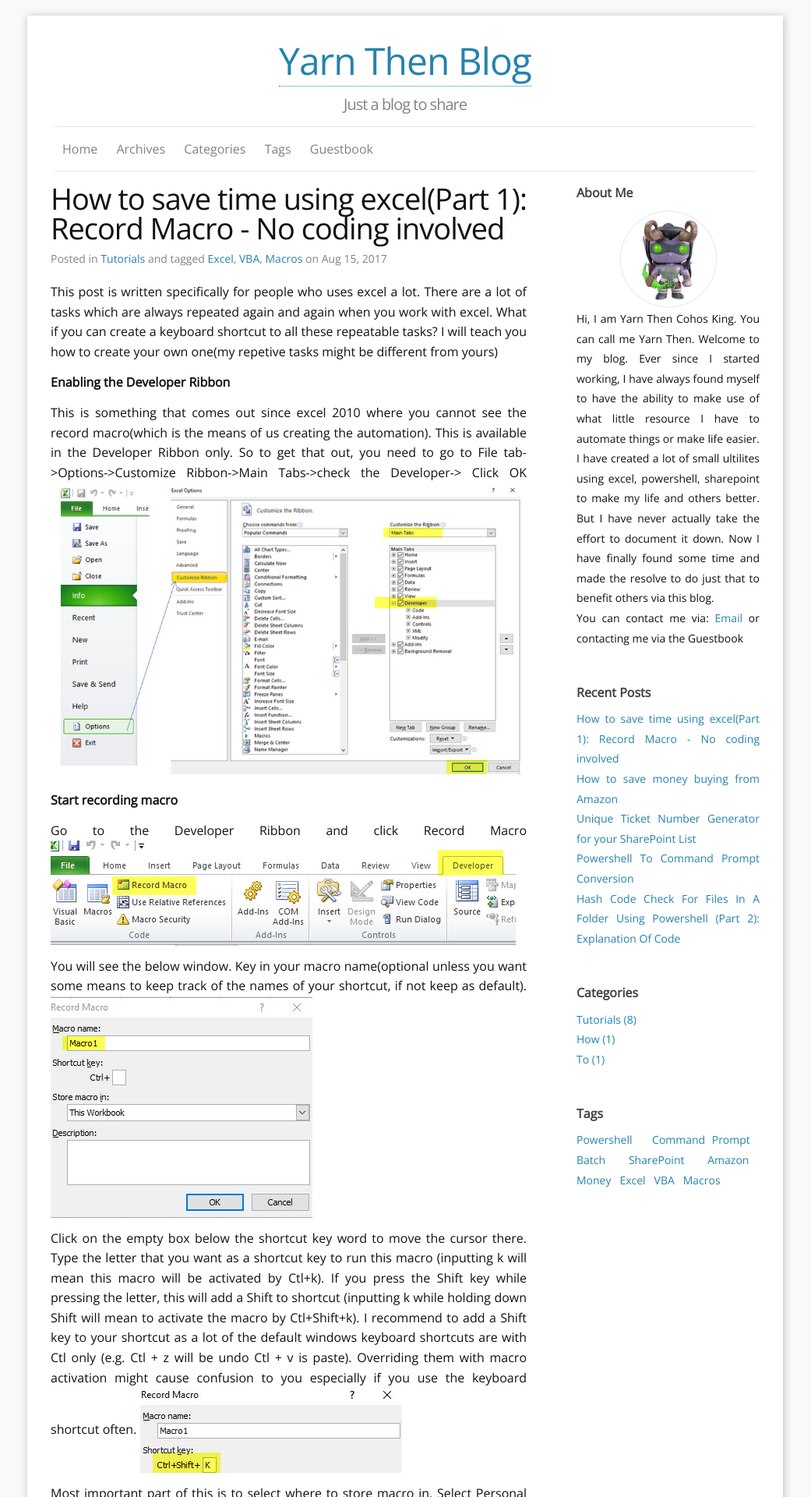
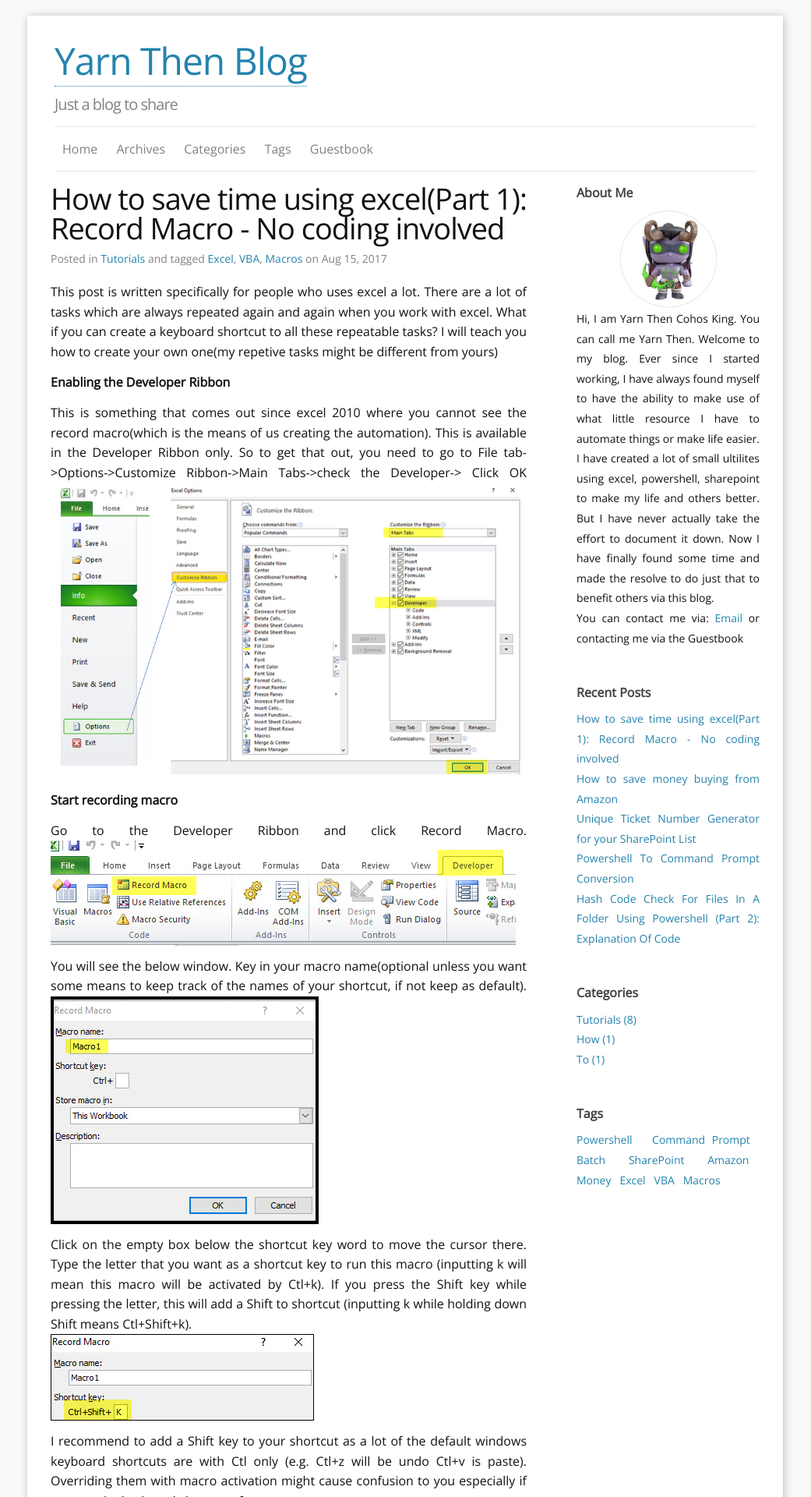
Before and after one commit to yarnthen/yarnthencohosking, a Jekyll site: the page built from _posts/2017-08-15-how-to-save-time-using-excel-part-1.md, in a window 1280 px wide. Shown: the top 1920 px of the page at 78% size, without its empty margins (120-1161 px from the left). Built offline with Jekyll 4.4.1, drawn with Linux system fonts in a browser that asks for light colours; nearby versions of some CDN libraries; comment, search, counter and statistics services are not loaded; some of the changed text lies outside the part shown.

Commit message:
modified new post

```diff
--- a/_posts/2017-08-15-how-to-save-time-using-excel-part-1.md
+++ b/_posts/2017-08-15-how-to-save-time-using-excel-part-1.md
@@ -17,14 +17,17 @@
 
 **Start recording macro**
 
-Go to the Developer Ribbon and click Record Macro
+Go to the Developer Ribbon and click Record Macro.
 <img src="{{ site.urlimg }}/record_macro_way.jpg" alt="">
 
 You will see the below window. Key in your macro name(optional unless you want some means to keep track of the names of your shortcut, if not keep as default).
 <img src="{{ site.urlimg }}/macro1.jpg" alt="">
 
-Click on the empty box below the shortcut key word to move the cursor there. Type the letter that you want as a shortcut key to run this macro (inputting k will mean this macro will be activated by Ctl+k). If you press the Shift key while pressing the letter, this will add a Shift to shortcut (inputting k while holding down Shift will mean to activate the macro by Ctl+Shift+k). I recommend to add a Shift key to your shortcut as a lot of the default windows keyboard shortcuts are with Ctl only (e.g. Ctl + z will be undo Ctl + v is paste). Overriding them with macro activation might cause confusion to you especially if you use the keyboard shortcut often.
+Click on the empty box below the shortcut key word to move the cursor there. Type the letter that you want as a shortcut key to run this macro (inputting k will mean this macro will be activated by Ctl+k). If you press the Shift key while pressing the letter, this will add a Shift to shortcut (inputting k while holding down Shift means Ctl+Shift+k).<br>
 <img src="{{ site.urlimg }}/macro2.jpg" alt="">
+
+I recommend to add a Shift key to your shortcut as a lot of the default windows keyboard shortcuts are with Ctl only (e.g. Ctl+z will be undo Ctl+v is paste). Overriding them with macro activation might cause confusion to you especially if you use the keyboard shortcut often.
+
 
 Most important part of this is to select where to store macro in. Select Personal Macro Workbook. This will allow you to reuse all the macros you have created in all your excel spreadsheet.
 <img src="{{ site.urlimg }}/macro3.jpg" alt="">
@@ -34,8 +37,8 @@
 **Save your recording**
 
 Now you are on your own to create. For example, what I will do is to simply change the font size  from 11 to 12. I will do it via Font section in Home Ribbon. Once done, go to the Developer Ribbon and click on Stop Recording. Voila, your first automation is done!
-<img src="{{ site.urlimg }}/stoprecording.jpg" alt="">.
+<img src="{{ site.urlimg }}/stoprecording.jpg" alt="">
 
-Test out the macro. Like for my case i have a macro created with Ctl + Shift + k to change font to size 12. So i can set font of a particular cell or group of cell to 8 then press Ctl + Shift + k and hey presto it changed to size 12.
+Test out the macro. Like for my case i have a macro created with Ctl+Shift+k to change font to size 12. So i can set font of a particular cell or group of cell to 8 then press Ctl+Shift+k and hey presto it changed to size 12.
 
-The 2nd part of this is more technical as it would require some coding to be done. But nothing too difficult as VBA(excel coding language) are written in a very layman manner and in addition the coding will be very minimal. But there will be much more things you can do reading the next post (some things cannot be recorded but can be amended from what macro has recorded and modified via some code).
+The 2nd part of this is more technical as it would require some coding to be done. But nothing too difficult as VBA(excel coding language) can be written in a very layman manner and in addition the coding will be very minimal. But there will be much more things you can do reading the next post (some things cannot be recorded but can be amended from what macro has recorded and modified via some code).
--- a/_sass/_base.scss
+++ b/_sass/_base.scss
@@ -21,7 +21,8 @@
   color: $text-color;
   background-color: $background-color;
   -webkit-text-size-adjust: 100%;
-  text-align: justify
+  text-align: justify;
+  text-align-last: left;
 }
 
 
```
Also changed, not shown: images/macro1.jpg, images/macro2.jpg.
